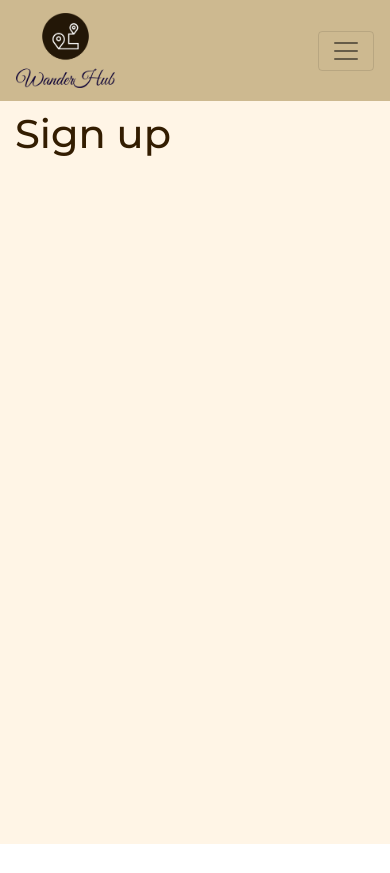
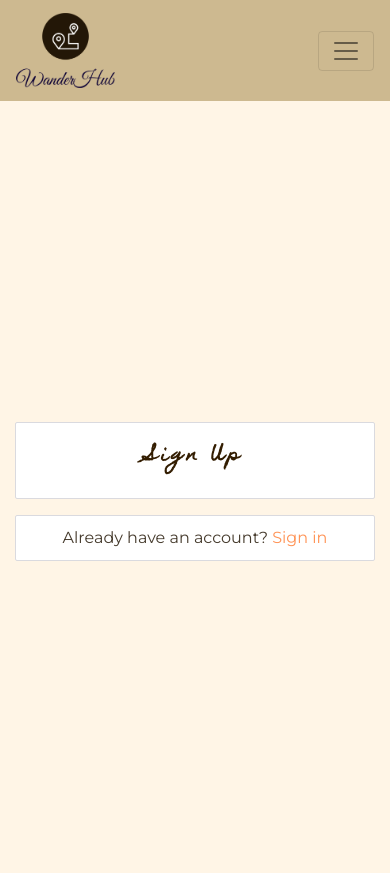
Before and after one commit to bhagyashriyogeshpatil/wanderhub-frontend, a React (Create React App) app: page /signup in a window 390 px wide. Before the commit the page ends 844 px from the top, so only its background shows below. Built offline with nearby package versions, Linux system fonts and the light colour scheme.

Commit message:
Add SignUpForm component with routing, initial layout using React-Bootstrap, and related styles, update App.module.css

```diff
--- a/src/App.js
+++ b/src/App.js
@@ -3,6 +3,7 @@
 import Container from 'react-bootstrap/Container';
 import { Route, Switch } from "react-router-dom";
 import "./api/axiosDefaults";
+import SignUpForm from './pages/auth/SignUpForm';
 
 function App() {
   return (
@@ -10,9 +11,9 @@
       <NavBar />
       <Container className={styles.Main}>
         <Switch>
-          <Route exact path="/" render={()=> <h1>Home page</h1>} />
-          <Route exact path="/signin" render={()=> <h1>Sign in</h1>} />
-          <Route exact path="/signup" render={()=> <h1>Sign up</h1>} />
+          <Route exact path="/" render={() => <h1>Home page</h1>} />
+          <Route exact path="/signin" render={() => <h1>Sign in</h1>} />
+          <Route exact path="/signup" render={() => <SignUpForm />} />
           <Route render={() => <p>Page not found!</p>} />
         </Switch>
       </Container>
--- a/src/App.module.css
+++ b/src/App.module.css
@@ -15,6 +15,26 @@
     padding-top: 110px;
 }
 
+.Content {
+    background-color: #ffffff;
+    padding: 10px;
+    border-radius: 2px;
+    border: 1px solid #dadadf;
+}
+
+.FillerImage {
+    object-fit: cover;
+    height: 100%;
+    width: 100%;
+    border-radius: 50%;
+}
+
+.Image {
+    height: 40vh;
+    width: 100%;
+    object-fit: contain;
+}
+
 a {
     color: #453a2c;
     transition: color ease-in-out 0.3s;
@@ -30,6 +50,10 @@
     transition: color ease-in-out 0.3s;
 }
 
+input[type="file"] {
+    display: none;
+}
+
 i {
     color: #817052;
     font-size: 1.6rem;
@@ -42,3 +66,25 @@
     transition: color ease-in-out 0.3s;
     color: #231707;
 }
+
+figure {
+    text-align: center;
+    display: inline-block;
+}
+
+/* scrollbar */
+*::-webkit-scrollbar {
+    width: 5px;
+}
+
+*::-webkit-scrollbar-track {
+    background: #f1f1f1;
+}
+
+*::-webkit-scrollbar-thumb {
+    background: #888;
+}
+
+*::-webkit-scrollbar-thumb:hover {
+    background: #555;
+}
--- /dev/null
+++ b/src/pages/auth/SignUpForm.js
@@ -0,0 +1,41 @@
+import React from "react";
+import { Link } from "react-router-dom";
+
+import styles from "../../styles/SignInUpForm.module.css";
+import btnStyles from "../../styles/Button.module.css";
+import appStyles from "../../App.module.css";
+
+import { Form, Button, Image, Col, Row, Container } from "react-bootstrap";
+
+const SignUpForm = () => {
+  return (
+    <Row className={styles.Row}>
+      <Col className="my-auto py-2 p-md-2" md={6}>
+        <Container className={`${appStyles.Content} p-4 `}>
+          <h1 className={styles.Header}>sign up</h1>
+
+            {/* add your form here */}
+
+        </Container>
+        <Container className={`mt-3 ${appStyles.Content}`}>
+          <Link className={styles.Link} to="/signin">
+            Already have an account? <span>Sign in</span>
+          </Link>
+        </Container>
+      </Col>
+      <Col
+        md={6}
+        className={`my-auto d-none d-md-block p-2 ${styles.SignUpCol}`}
+      >
+        <Image
+          className={`${appStyles.FillerImage}`}
+          src={
+            "https://res.cloudinary.com/dssflljmx/image/upload/v1727448277/signup_cover_image_ajnw4d.webp"
+          }
+        />
+      </Col>
+    </Row>
+  );
+};
+
+export default SignUpForm;
--- /dev/null
+++ b/src/styles/Button.module.css
@@ -0,0 +1,69 @@
+.Button {
+    font-size: 0.8rem;
+    align-self: center;
+    border-radius: 100px;
+    border-color: transparent;
+    padding: 4px 10px;
+    margin-left: 2px;
+    margin-right: 2px;
+    min-width: 75px;
+}
+
+.Button:hover {
+    opacity: 0.8;
+    border-color: transparent;
+    cursor: pointer;
+}
+
+.Button:hover:active {
+    background-color: #2142b2 !important;
+}
+
+.Button:active {
+    background-color: #2142b2 !important;
+}
+
+.Button:focus {
+    background-color: #2142b2;
+}
+
+.Wide {
+    padding: 10px 50px;
+    width: 100%;
+}
+
+.Blue,
+.BlueOutline:hover,
+.Bright:hover {
+    background-color: #2142b2;
+    color: #ffffff;
+}
+
+.BlueOutline,
+.Blue:hover {
+    /* border: 1px solid #2142b2; */
+    background-color: #ffffff;
+    color: #2142b2;
+}
+
+.Black,
+.BlackOutline:hover {
+    /* background-color: #242a3d;
+    color: white; */
+    background-color: #242a3d;
+    color: aliceblue;
+}
+
+.Black:hover,
+.BlackOutline {
+    /* background-color: #dadadf;
+    color: #242a3d;
+    border-color: #242a3d; */
+    background-color: aliceblue;
+    color: #242a3d;
+}
+
+.Bright {
+    background-color: #2ed9ff;
+    color: #2142b2;
+}
--- /dev/null
+++ b/src/styles/SignInUpForm.module.css
@@ -0,0 +1,48 @@
+.Row {
+    height: calc(100vh - 81px);
+}
+
+.Input {
+    background: #ffffff;
+    border: 1px solid #f0f1f9;
+    box-sizing: border-box;
+    border-radius: 2px;
+    color: #7177a1;
+    text-align: center;
+    padding: 10px;
+}
+
+.Header {
+    font-family: 'Homemade Apple', cursive;
+    font-style: normal;
+    font-weight: bold;
+    font-size: 18px;
+    line-height: 19px;
+    text-align: center;
+    letter-spacing: 0.2em;
+    text-transform: capitalize;
+    color: #331D01;
+}
+
+.Link {
+    text-decoration: none;
+    text-align: center;
+    display: block;
+    margin: auto;
+}
+
+.Link span {
+    color: #ff9254;
+}
+
+.Container {
+    padding: 30px 10px;
+}
+
+.SignInCol {
+    height: 320px;
+}
+
+.SignUpCol {
+    height: 375px;
+}
```
